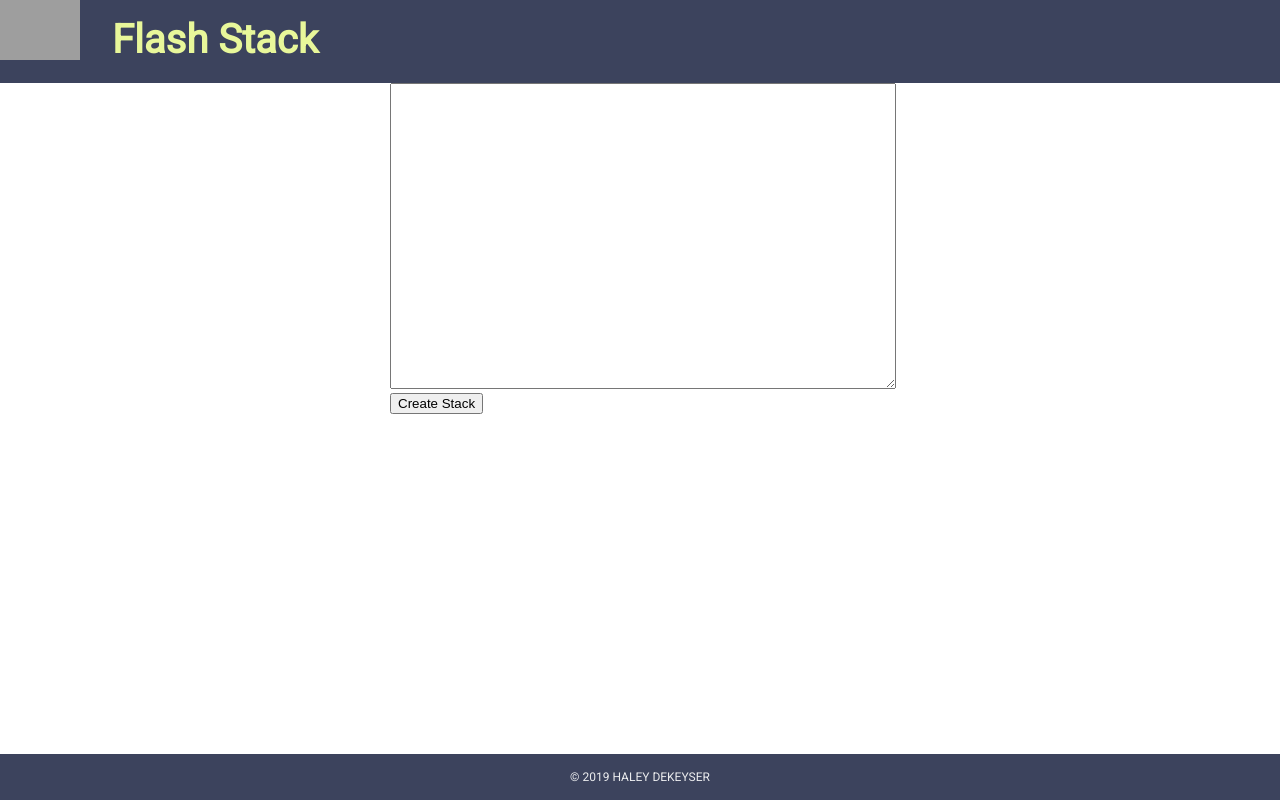
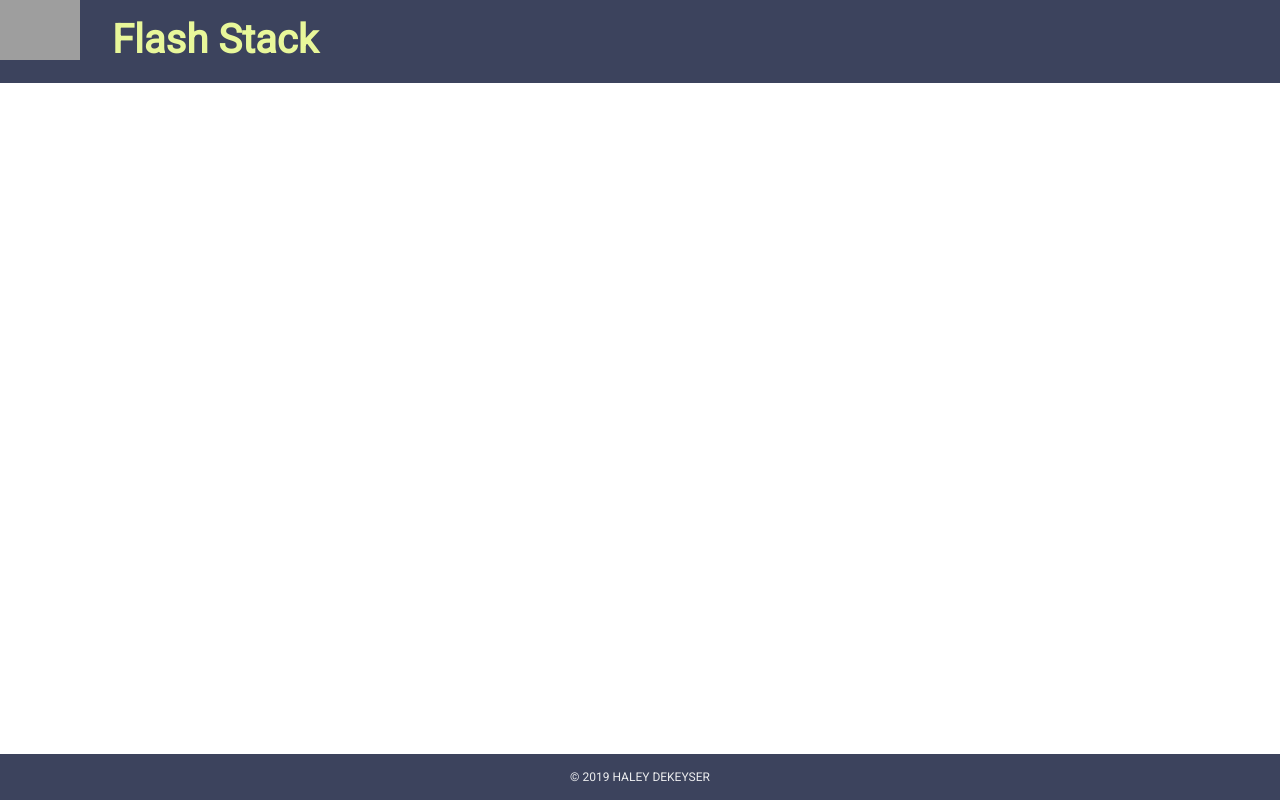
Before and after one commit to haleydek/flash-stack, a React (Create React App) app: page / in a window 1280 px wide. Built offline with nearby package versions, Linux system fonts and the light colour scheme; grey boxes are pictures that could not be loaded.

Commit message:
change StackForm route from '/' to '/new'

```diff
--- a/src/App.js
+++ b/src/App.js
@@ -14,7 +14,7 @@
           <Header/>
           <PageWrapper>
             <PageInner>
-              <Route exact path="/" component={StackForm} />
+              <Route exact path="/new" component={StackForm} />
             </PageInner>
           </PageWrapper>
           <Footer/>
```
